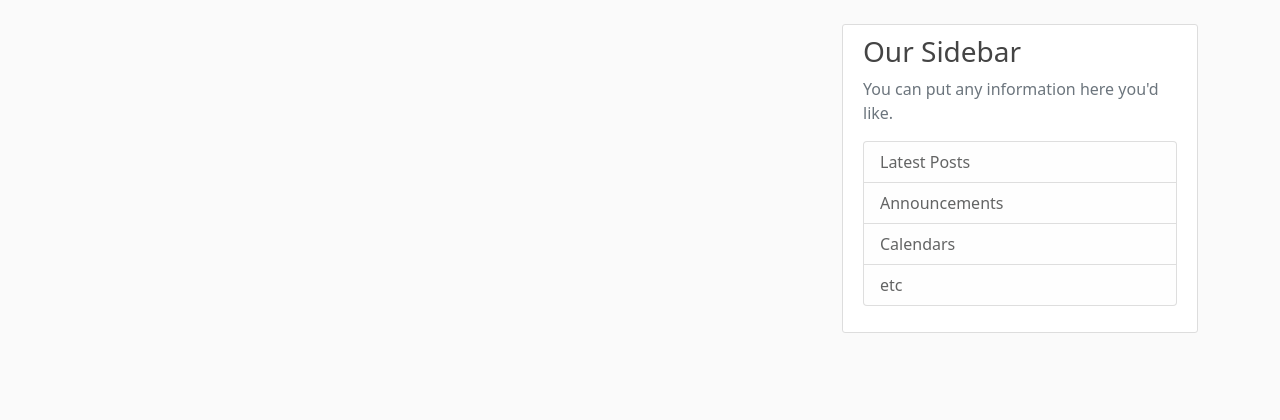
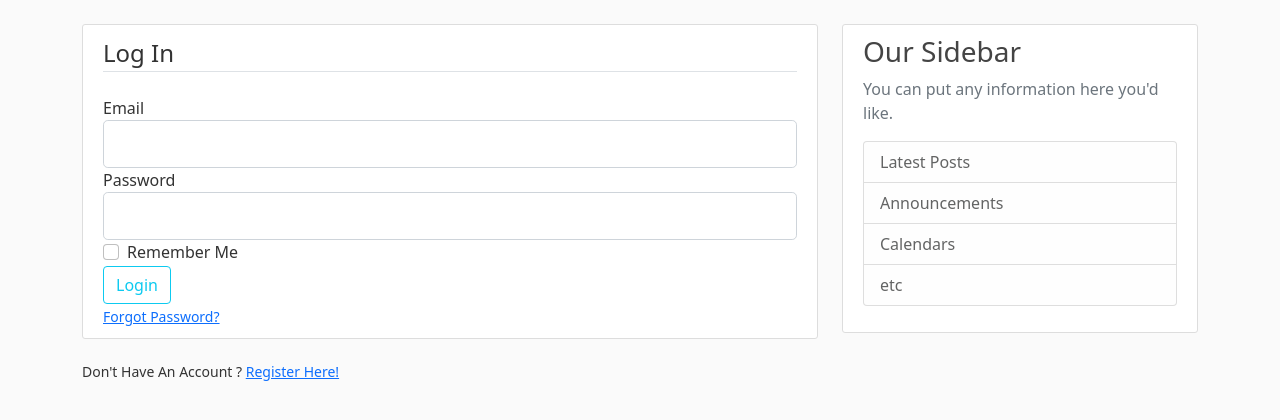
Before and after one commit to saranyamaity2000/FlaskBlog_AnimeStars, a Flask app: page /login in a window 1280 px wide. Shown: the part 56-476 px from the top of the page. Run offline with Flask 2, Linux system fonts and the light colour scheme.

Commit message:
registration done and login almost done( not the backend database)

```diff
--- a/templates/login.html
+++ b/templates/login.html
@@ -1,5 +1,61 @@
 {% extends "layout.html" %}
 
 {% block content %}
-    <h1></h1>
+    <div class="content-section">
+        <form method="POST" action="">
+            {{ form.hidden_tag() }}
+            <fieldset class="form-group">
+                <legend class="border-bottom mb-4">Log In</legend>
+
+                <div class="form-group">
+                    {{ form.email.label(class="form-control-label") }}
+
+                    {% if form.email.errors %}
+                       {{ form.email(class="form-control form-control-lg is-invalid") }}
+                       <div class="invalid-feedback">
+                           {% for error in form.email.errors %}
+                                <span>{{ error }}</span>
+                           {% endfor %}
+                       </div>
+                    {% else %}
+                        {{ form.email(class="form-control form-control-lg") }}
+                    {% endif %}
+                </div>
+
+                <div class="form-group">
+                    {{ form.password.label(class="form-control-label") }}
+
+                    {% if form.password.errors %}
+                       {{ form.password(class="form-control form-control-lg is-invalid") }}
+                       <div class="invalid-feedback">
+                           {% for error in form.password.errors %}
+                                <span>{{ error }}</span>
+                           {% endfor %}
+                       </div>
+                    {% else %}
+                        {{ form.password(class="form-control form-control-lg") }}
+                    {% endif %}
+                </div>
+
+                <div class="form-check">
+                    {{ form.remember(class="form-check-input") }}
+                    {{ form.remember.label(class="form-check-label") }}
+<!--                    {{ form.remember(class="form-check-input") }}-->
+                </div>
+            </fieldset>
+
+            <div class="form-group">
+                {{ form.submit(class="btn btn-outline-info") }}
+            </div>
+
+            <small class="text-muted ml-2">
+                <a href="#">Forgot Password?</a>
+            </small>
+        </form>
+    </div>
+    <div class="form-group">
+        <small class="'text-muted">
+            Don't Have An Account ? <a class="ml-2" href="{{ url_for('register') }}">Register Here!</a>
+        </small>
+    </div>
 {% endblock content %}
```
Also changed, not shown: templates/register.html (+44 -4 lines).
